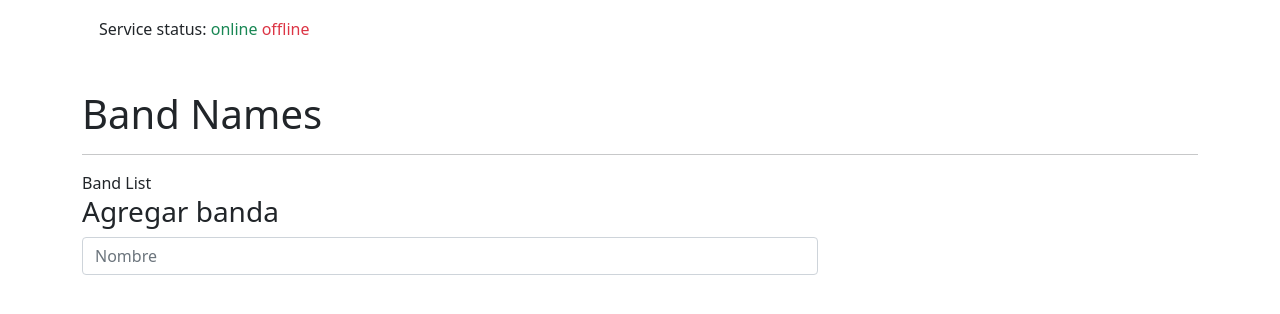
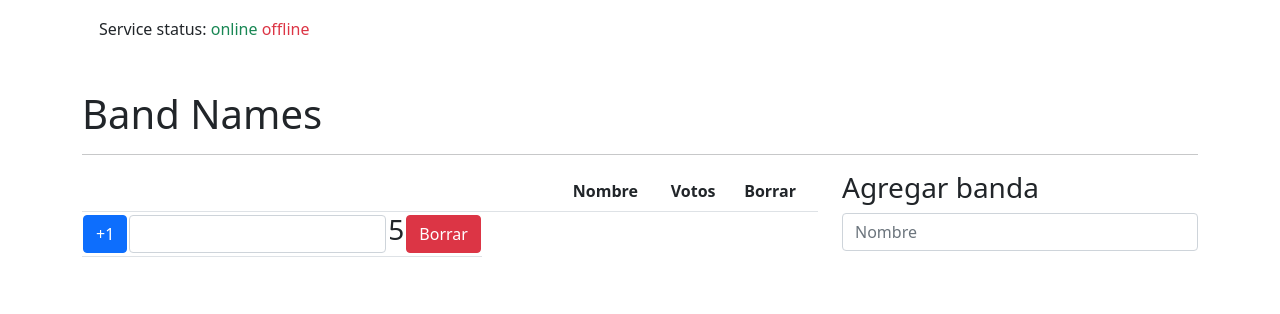
Before and after one commit to Jwilv/votes-app, a React (Vite) app in the folder votes-app/: page / in a window 1280 px wide. Shown: the top 314 px of the page. Built offline with nearby package versions, Linux system fonts and the light colour scheme.

Commit message:
se modificaron estilos

```diff
--- a/votes-app/components/BandList.jsx
+++ b/votes-app/components/BandList.jsx
@@ -1,21 +1,7 @@
 import React from "react";
+import { CreateRows } from "./CreateRows";
 
 export const BandList = () => {
-
-    const createRows = () => {
-        return (
-            <tr>
-                <td>
-                    <button className="btn btn-primary">+1</button>
-                </td>
-                <td>
-                    <input className="form-control" />
-                </td>
-                <td>Votos</td>
-                <td>Borrar</td>
-            </tr>
-        )
-    }
 
 
     return (
@@ -29,7 +15,7 @@ export const BandList = () => {
                         <th>Borrar</th>
                     </tr>
                     <tbody>
-
+                        <CreateRows />
                     </tbody>
                 </thead>
             </table>
--- /dev/null
+++ b/votes-app/components/CreateRows.jsx
@@ -0,0 +1,24 @@
+import React from "react"
+
+
+
+export const CreateRows = () => {
+    return (
+        <tr>
+            <td>
+                <button className="btn btn-primary">+1</button>
+            </td>
+            <td>
+                <input className="form-control" />
+            </td>
+            <td>
+                <h3>5</h3>
+            </td>
+            <td>
+                <button className="btn btn-danger">
+                    Borrar
+                </button>
+            </td>
+        </tr>
+    )
+}
--- a/votes-app/src/App.jsx
+++ b/votes-app/src/App.jsx
@@ -1,5 +1,6 @@
 import React from "react"
 import { BandAdd } from "../components/BandAdd"
+import { BandList } from "../components/BandList"
 
 
 export const App = ()=>{
@@ -18,9 +19,9 @@ return (
 
 <div className="row">
   <div className="col-8">
-    Band List
+    <BandList />
   </div>
-  <div className="col-8">
+  <div className="col-4">
     <BandAdd />
   </div>
 </div>
```
